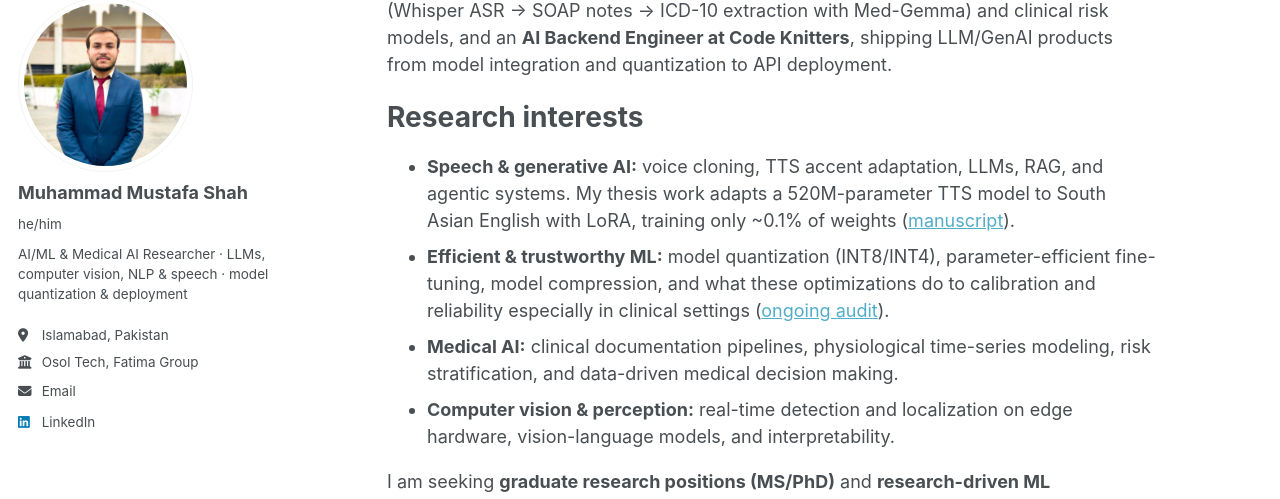
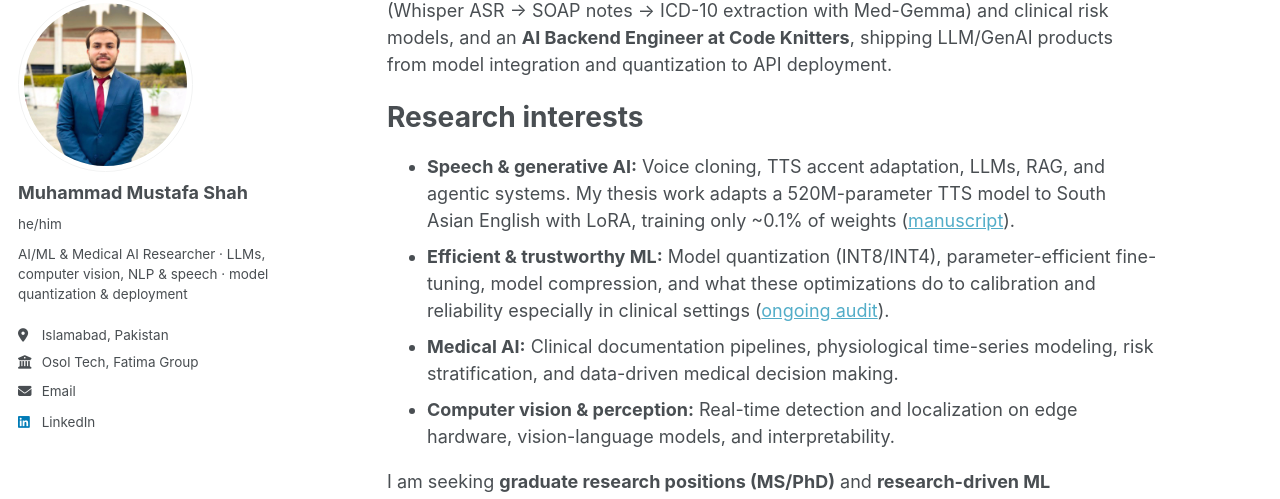
Before and after one commit to Mustafa-bacha/Mustafa-bacha.github.io, a Jekyll site: the page built from _pages/about.md, in a window 1280 px wide and 900 px high, scrolled down 332 px. Shown: the part 104-603 px from the top of the window. Built offline with Jekyll 4.4.1, drawn with Linux system fonts in a browser that asks for light colours; a script bundle is joined from its source files by our own code; a style sheet for code colours, icons or effects is not loaded.

Commit message:
Refactor research interests for consistency
Updated formatting and capitalization for consistency in research interests section.

```diff
--- a/_pages/about.md
+++ b/_pages/about.md
@@ -15,10 +15,10 @@ Before Osol, I was a **Research Intern at BIOMISA Lab, NUST**, building clinical
 
 Research interests
 ======
-* **Speech & generative AI:** voice cloning, TTS accent adaptation, LLMs, RAG, and agentic systems. My thesis work adapts a 520M-parameter TTS model to South Asian English with LoRA, training only ~0.1% of weights ([manuscript](/publication/2026-06-01-voice-cloning-lora)).
-* **Efficient & trustworthy ML:** model quantization (INT8/INT4), parameter-efficient fine-tuning, model compression, and what these optimizations do to calibration and reliability especially in clinical settings ([ongoing audit](https://github.com/Mustafa-bacha/pcg-quant-audit)).
-* **Medical AI:** clinical documentation pipelines, physiological time-series modeling, risk stratification, and data-driven medical decision making.
-* **Computer vision & perception:** real-time detection and localization on edge hardware, vision-language models, and interpretability.
+* **Speech & generative AI:** Voice cloning, TTS accent adaptation, LLMs, RAG, and agentic systems. My thesis work adapts a 520M-parameter TTS model to South Asian English with LoRA, training only ~0.1% of weights ([manuscript](/publication/2026-06-01-voice-cloning-lora)).
+* **Efficient & trustworthy ML:** Model quantization (INT8/INT4), parameter-efficient fine-tuning, model compression, and what these optimizations do to calibration and reliability especially in clinical settings ([ongoing audit](https://github.com/Mustafa-bacha/pcg-quant-audit)).
+* **Medical AI:** Clinical documentation pipelines, physiological time-series modeling, risk stratification, and data-driven medical decision making.
+* **Computer vision & perception:** Real-time detection and localization on edge hardware, vision-language models, and interpretability.
 
 I am seeking **graduate research positions (MS/PhD)** and **research-driven ML engineering roles**. [Download my CV](/files/Mustafa_Shah_CV.pdf).
 
```
